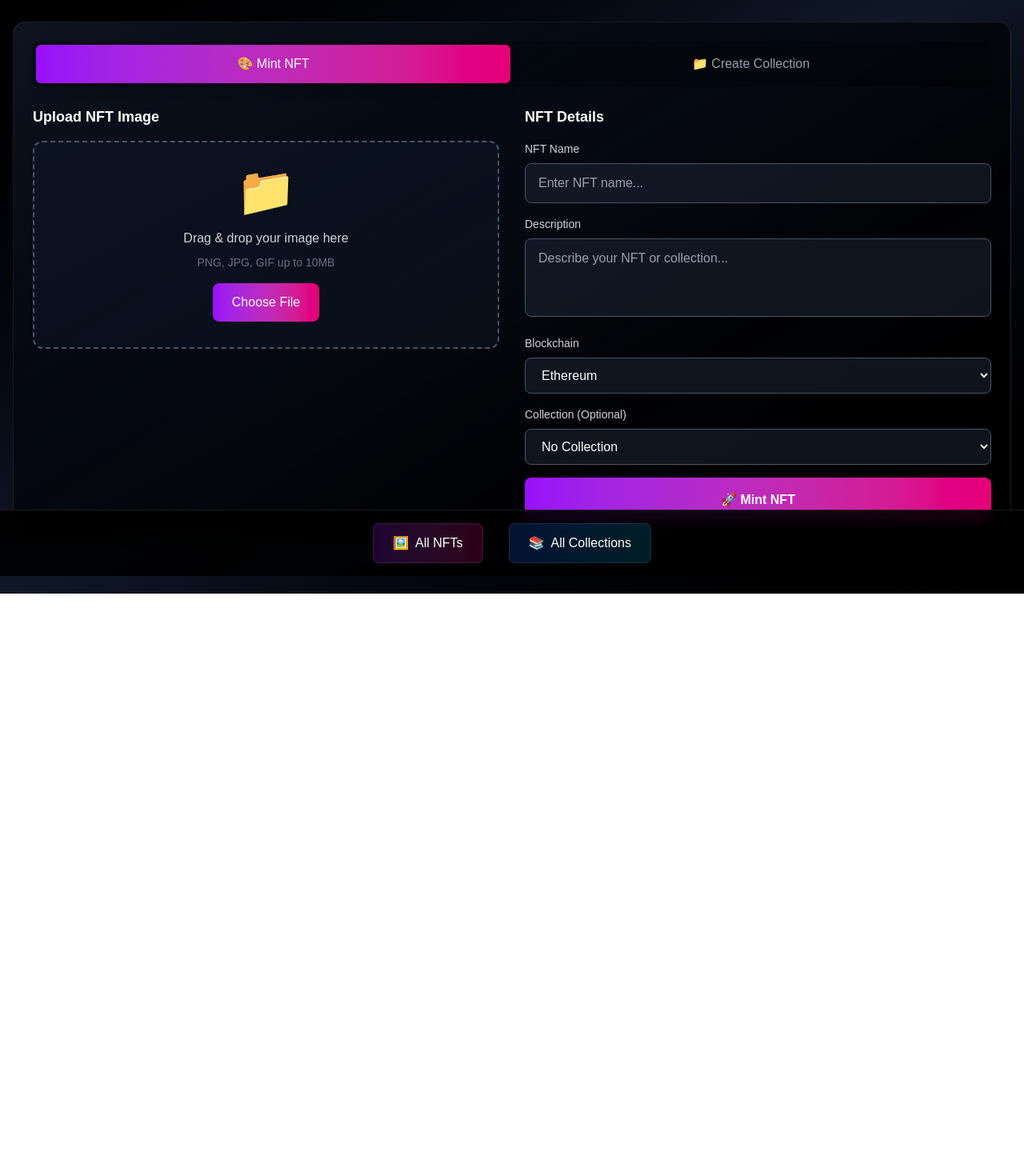
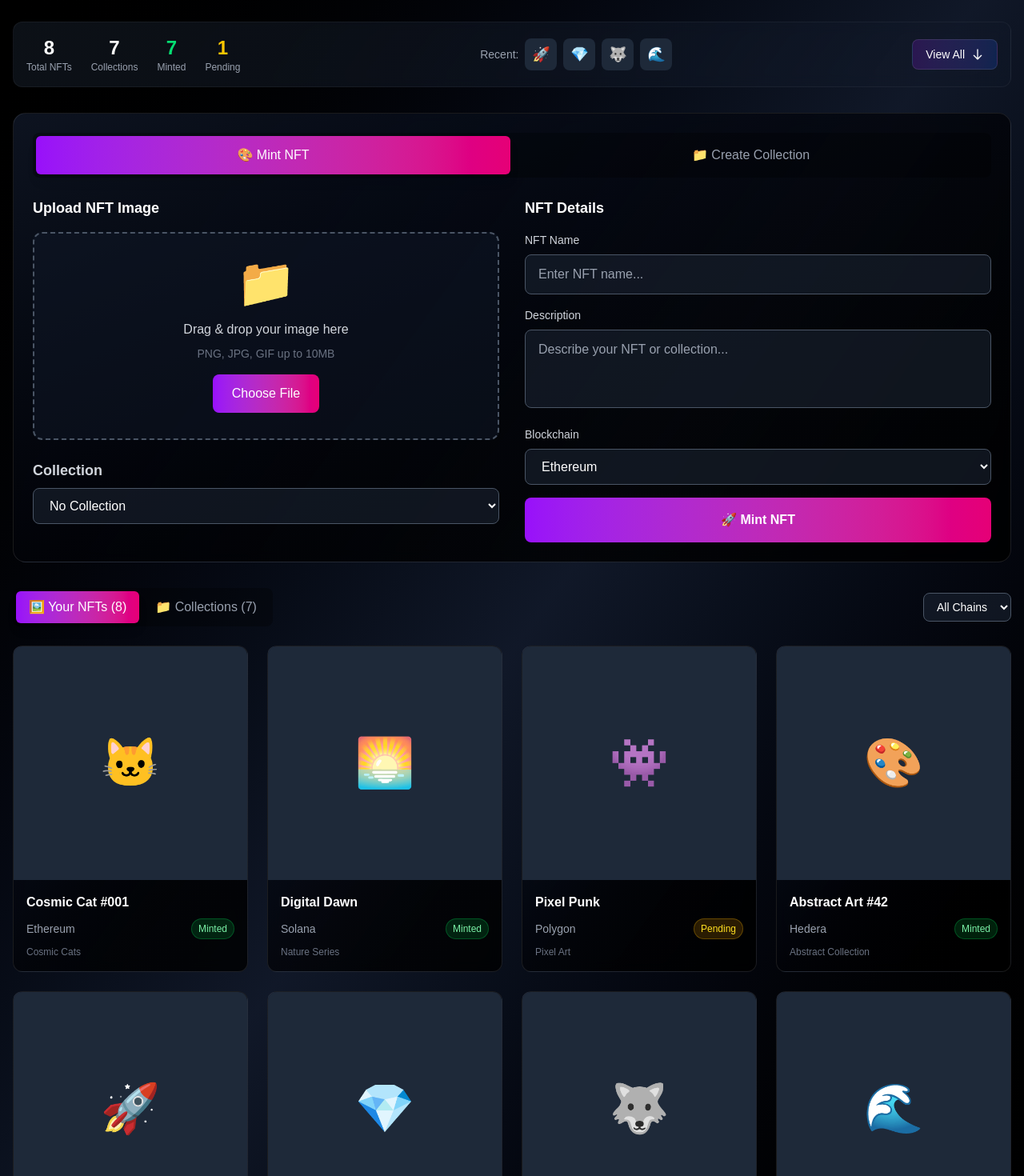
Before and after one commit to harishharidas93/dhis-distributed-health-information-system, a Next.js app: page /dashboard in a window 1280 px wide. Shown: the part 80-1550 px from the top of the page at 80% size. Before the commit the page ends 822 px from the top, so only its background shows below. Built offline with nearby package versions, Linux system fonts and the light colour scheme.

Commit message:
dashboard added

```diff
--- a/src/app/dashboard/page.tsx
+++ b/src/app/dashboard/page.tsx
@@ -4,15 +4,37 @@ import React, { useState } from 'react';
 
 export default function Dashboard() {
   const [activeTab, setActiveTab] = useState('mint'); // 'mint' or 'collection'
-//   const [userNFTs] = useState([
-//     { id: 1, name: "Cosmic Cat #001", image: "🐱", chain: "Ethereum", status: "Minted" },
-//     { id: 2, name: "Digital Dawn", image: "🌅", chain: "Solana", status: "Minted" },
-//     { id: 3, name: "Pixel Punk", image: "👾", chain: "Polygon", status: "Pending" },
-//     { id: 4, name: "Abstract Art #42", image: "🎨", chain: "Hedera", status: "Minted" },
-//     { id: 5, name: "Galaxy Explorer", image: "🚀", chain: "Ethereum", status: "Minted" },
-//     { id: 6, name: "Neon Dreams", image: "💎", chain: "Solana", status: "Minted" },
-//   ]);
-    // const userNFTs = await fetch('api/hedera/nfts').then(res => res.json());
+  const [viewTab, setViewTab] = useState('nfts'); // 'nfts' or 'collections'
+  const [userNFTs] = useState([
+    { id: 1, name: "Cosmic Cat #001", image: "🐱", chain: "Ethereum", status: "Minted", collection: "Cosmic Cats" },
+    { id: 2, name: "Digital Dawn", image: "🌅", chain: "Solana", status: "Minted", collection: "Nature Series" },
+    { id: 3, name: "Pixel Punk", image: "👾", chain: "Polygon", status: "Pending", collection: "Pixel Art" },
+    { id: 4, name: "Abstract Art #42", image: "🎨", chain: "Hedera", status: "Minted", collection: "Abstract Collection" },
+    { id: 5, name: "Galaxy Explorer", image: "🚀", chain: "Ethereum", status: "Minted", collection: "Space Series" },
+    { id: 6, name: "Neon Dreams", image: "💎", chain: "Solana", status: "Minted", collection: "Neon Collection" },
+    { id: 7, name: "Cyber Wolf", image: "🐺", chain: "Ethereum", status: "Minted", collection: "Cyber Pack" },
+    { id: 8, name: "Ocean Wave", image: "🌊", chain: "Solana", status: "Minted", collection: "Nature Series" },
+  ]);
+
+  const [userCollections] = useState([
+    { id: 1, name: "Cosmic Cats", nftCount: 15, chain: "Ethereum", description: "A collection of cosmic feline adventures", image: "🐱" },
+    { id: 2, name: "Nature Series", nftCount: 8, chain: "Solana", description: "Beautiful nature-inspired digital art", image: "🌅" },
+    { id: 3, name: "Pixel Art", nftCount: 23, chain: "Polygon", description: "Retro pixel art collection", image: "👾" },
+    { id: 4, name: "Abstract Collection", nftCount: 12, chain: "Hedera", description: "Modern abstract digital pieces", image: "🎨" },
+    { id: 5, name: "Space Series", nftCount: 6, chain: "Ethereum", description: "Explore the galaxy through art", image: "🚀" },
+    { id: 6, name: "Neon Collection", nftCount: 4, chain: "Solana", description: "Vibrant neon-themed artwork", image: "💎" },
+    { id: 7, name: "Cyber Pack", nftCount: 9, chain: "Ethereum", description: "Futuristic cyberpunk collection", image: "🐺" },
+  ]);
+
+  // Get recent NFTs for preview
+  const recentNFTs = userNFTs.slice(-4);
+  const totalCollections = userCollections.length;
+  const mintedCount = userNFTs.filter(nft => nft.status === 'Minted').length;
+  const pendingCount = userNFTs.filter(nft => nft.status === 'Pending').length;
+
+  const scrollToNFTs = () => {
+    document.getElementById('nft-section')?.scrollIntoView({ behavior: 'smooth' });
+  };
 
   return (
     <div className="min-h-screen bg-gradient-to-br from-black via-gray-900 to-black">
@@ -35,7 +57,57 @@ export default function Dashboard() {
       </header>
 
       <div className="max-w-7xl mx-auto px-4 py-8">
-        {/* Top Half - Create Section */}
+        {/* Stats Preview Bar */}
+        <div className="mb-8">
+          <div className="bg-gradient-to-r from-gray-800/40 to-gray-900/40 backdrop-blur-sm border border-white/5 rounded-xl p-4">
+            <div className="flex items-center justify-between">
+              {/* Left - Stats */}
+              <div className="flex items-center space-x-6">
+                <div className="text-center">
+                  <div className="text-2xl font-bold text-white">{userNFTs.length}</div>
+                  <div className="text-xs text-gray-400">Total NFTs</div>
+                </div>
+                <div className="text-center">
+                  <div className="text-2xl font-bold text-white">{totalCollections}</div>
+                  <div className="text-xs text-gray-400">Collections</div>
+                </div>
+                <div className="text-center">
+                  <div className="text-2xl font-bold text-green-400">{mintedCount}</div>
+                  <div className="text-xs text-gray-400">Minted</div>
+                </div>
+                {pendingCount > 0 && (
+                  <div className="text-center">
+                    <div className="text-2xl font-bold text-yellow-400">{pendingCount}</div>
+                    <div className="text-xs text-gray-400">Pending</div>
+                  </div>
+                )}
+              </div>
+
+              {/* Center - Recent NFTs Preview */}
+              <div className="flex items-center space-x-2">
+                <span className="text-sm text-gray-400 mr-2">Recent:</span>
+                {recentNFTs.map((nft) => (
+                  <div key={nft.id} className="w-10 h-10 bg-gray-800 rounded-lg flex items-center justify-center text-lg hover:scale-110 transition-transform duration-200">
+                    {nft.image}
+                  </div>
+                ))}
+              </div>
+
+              {/* Right - View All Button */}
+              <button
+                onClick={scrollToNFTs}
+                className="flex items-center space-x-2 px-4 py-2 bg-gradient-to-r from-purple-600/20 to-blue-600/20 hover:from-purple-600/30 hover:to-blue-600/30 text-white rounded-lg border border-white/10 transition-all duration-200 group"
+              >
+                <span className="text-sm">View All</span>
+                <svg className="w-4 h-4 group-hover:translate-y-1 transition-transform duration-200" fill="none" stroke="currentColor" viewBox="0 0 24 24">
+                  <path strokeLinecap="round" strokeLinejoin="round" strokeWidth={2} d="M19 14l-7 7m0 0l-7-7m7 7V3" />
+                </svg>
+              </button>
+            </div>
+          </div>
+        </div>
+
+        {/* Create Section */}
         <div className="mb-8">
           <div className="bg-gradient-to-br from-gray-900/80 to-black/80 backdrop-blur-sm border border-white/10 rounded-2xl p-6">
             {/* Tab Navigation */}
@@ -77,6 +149,16 @@ export default function Dashboard() {
                     Choose File
                   </button>
                 </div>
+                {activeTab === 'mint' && (
+                  <div className='mt-6'>
+                    <label className="block text-lg font-semibold text-gray-300 mb-2">Collection</label>
+                    <select className="w-full px-4 py-3 bg-gray-800/50 border border-gray-600 rounded-lg text-white focus:border-purple-500 focus:outline-none">
+                      <option>No Collection</option>
+                      <option>My Art Collection</option>
+                      <option>Digital Assets</option>
+                    </select>
+                  </div>
+                )}
               </div>
 
               {/* Right Side - Metadata */}
@@ -115,17 +197,6 @@ export default function Dashboard() {
                     </select>
                   </div>
 
-                  {activeTab === 'mint' && (
-                    <div>
-                      <label className="block text-sm font-medium text-gray-300 mb-2">Collection (Optional)</label>
-                      <select className="w-full px-4 py-3 bg-gray-800/50 border border-gray-600 rounded-lg text-white focus:border-purple-500 focus:outline-none">
-                        <option>No Collection</option>
-                        <option>My Art Collection</option>
-                        <option>Digital Assets</option>
-                      </select>
-                    </div>
-                  )}
-
                   <button className="w-full py-4 bg-gradient-to-r from-purple-600 to-pink-600 hover:from-purple-500 hover:to-pink-500 text-white font-bold rounded-lg transition-all duration-200 transform hover:scale-105">
                     {activeTab === 'mint' ? '🚀 Mint NFT' : '📁 Create Collection'}
                   </button>
@@ -135,15 +206,47 @@ export default function Dashboard() {
           </div>
         </div>
 
-        {/* Bottom Half - User's NFTs */}
-        {/* <div className="mb-8">
+        {/* View Section with Tabs */}
+        <div id="nft-section" className="mb-8">
+          {/* View Tab Navigation */}
           <div className="flex items-center justify-between mb-6">
-            <h2 className="text-2xl font-bold text-white">Your NFTs</h2>
-            <div className="text-sm text-gray-400">
-              {userNFTs.length} NFTs
+            <div className="flex space-x-1 bg-black/30 rounded-lg p-1">
+              <button
+                onClick={() => setViewTab('nfts')}
+                className={`py-2 px-4 rounded-md font-medium transition-all duration-200 ${
+                  viewTab === 'nfts'
+                    ? 'bg-gradient-to-r from-purple-600 to-pink-600 text-white shadow-lg'
+                    : 'text-gray-400 hover:text-white hover:bg-white/5'
+                }`}
+              >
+                🖼️ Your NFTs ({userNFTs.length})
+              </button>
+              <button
+                onClick={() => setViewTab('collections')}
+                className={`py-2 px-4 rounded-md font-medium transition-all duration-200 ${
+                  viewTab === 'collections'
+                    ? 'bg-gradient-to-r from-blue-600 to-cyan-600 text-white shadow-lg'
+                    : 'text-gray-400 hover:text-white hover:bg-white/5'
+                }`}
+              >
+                📁 Collections ({userCollections.length})
+              </button>
+            </div>
+
+            {/* Filter Controls */}
+            <div className="flex items-center space-x-4">
+              <select className="px-3 py-2 bg-gray-800/50 border border-gray-600 rounded-lg text-white text-sm focus:border-purple-500 focus:outline-none">
+                <option>All Chains</option>
+                <option>Ethereum</option>
+                <option>Solana</option>
+                <option>Polygon</option>
+                <option>Hedera</option>
+              </select>
             </div>
           </div>
 
+          {/* NFTs Tab Content */}
+          {viewTab === 'nfts' && (
             <div className="grid grid-cols-1 md:grid-cols-2 lg:grid-cols-3 xl:grid-cols-4 gap-6">
               {userNFTs.map((nft) => (
                 <div key={nft.id} className="bg-gradient-to-br from-gray-900/80 to-black/80 backdrop-blur-sm border border-white/10 rounded-xl overflow-hidden hover:border-purple-500/30 transition-all duration-300 group">
@@ -152,7 +255,7 @@ export default function Dashboard() {
                   </div>
                   <div className="p-4">
                     <h3 className="font-semibold text-white mb-2 truncate">{nft.name}</h3>
-                  <div className="flex items-center justify-between text-sm">
+                    <div className="flex items-center justify-between text-sm mb-2">
                       <span className="text-gray-400">{nft.chain}</span>
                       <span className={`px-2 py-1 rounded-full text-xs ${
                         nft.status === 'Minted'
@@ -162,24 +265,44 @@ export default function Dashboard() {
                         {nft.status}
                       </span>
                     </div>
+                    <div className="text-xs text-gray-500 truncate">{nft.collection}</div>
                   </div>
                 </div>
               ))}
             </div>
-        </div> */}
+          )}
 
-        {/* Bottom Navigation Strip */}
-        <div className="fixed bottom-0 left-0 right-0 bg-black/90 backdrop-blur-sm border-t border-white/10 p-4">
-          <div className="max-w-7xl mx-auto flex items-center justify-center space-x-8">
-            <button className="flex items-center space-x-2 px-6 py-3 bg-gradient-to-r from-purple-600/20 to-pink-600/20 hover:from-purple-600/30 hover:to-pink-600/30 text-white rounded-lg border border-white/10 transition-all duration-200">
-              <span>🖼️</span>
-              <span>All NFTs</span>
-            </button>
-            <button className="flex items-center space-x-2 px-6 py-3 bg-gradient-to-r from-blue-600/20 to-cyan-600/20 hover:from-blue-600/30 hover:to-cyan-600/30 text-white rounded-lg border border-white/10 transition-all duration-200">
-              <span>📚</span>
-              <span>All Collections</span>
+          {/* Collections Tab Content */}
+          {viewTab === 'collections' && (
+            <div className="grid grid-cols-1 md:grid-cols-2 lg:grid-cols-3 gap-6">
+              {userCollections.map((collection) => (
+                <div key={collection.id} className="bg-gradient-to-br from-gray-900/80 to-black/80 backdrop-blur-sm border border-white/10 rounded-xl overflow-hidden hover:border-blue-500/30 transition-all duration-300 group">
+                  <div className="aspect-video bg-gray-800 flex items-center justify-center text-8xl group-hover:scale-105 transition-transform duration-300">
+                    {collection.image}
+                  </div>
+                  <div className="p-6">
+                    <h3 className="font-bold text-white mb-2 text-lg">{collection.name}</h3>
+                    <p className="text-gray-400 text-sm mb-4 line-clamp-2">{collection.description}</p>
+                    <div className="flex items-center justify-between">
+                      <div className="flex items-center space-x-4">
+                        <div className="text-center">
+                          <div className="text-lg font-bold text-white">{collection.nftCount}</div>
+                          <div className="text-xs text-gray-400">NFTs</div>
+                        </div>
+                        <div className="text-center">
+                          <div className="text-sm font-medium text-blue-400">{collection.chain}</div>
+                          <div className="text-xs text-gray-400">Chain</div>
+                        </div>
+                      </div>
+                      <button className="px-4 py-2 bg-gradient-to-r from-blue-600/20 to-cyan-600/20 hover:from-blue-600/30 hover:to-cyan-600/30 text-blue-300 rounded-lg border border-blue-500/30 transition-all duration-200 text-sm">
+                        View Collection
                       </button>
                     </div>
+                  </div>
+                </div>
+              ))}
+            </div>
+          )}
         </div>
       </div>
     </div>
```
Lines whose indentation alone changed are shown as unchanged.
